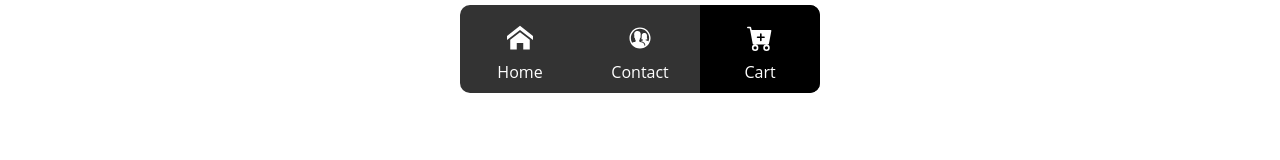
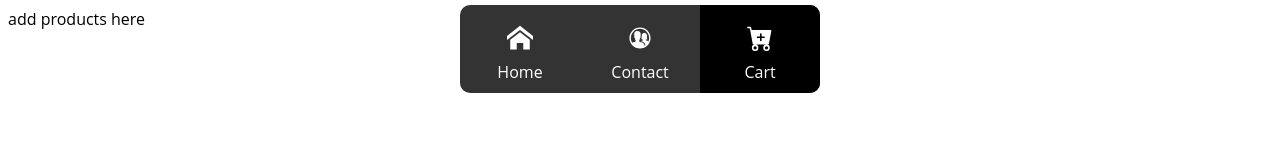
Before and after one commit to AugustWahlberg/JS-frameworks-react-ca, a React (Create React App) app: page /cart in a window 1280 px wide. Shown: the top 160 px of the page. Built offline with nearby package versions, Linux system fonts and the light colour scheme.

Commit message:
Added Cart site template

```diff
--- a/src/App.js
+++ b/src/App.js
@@ -4,6 +4,7 @@
 import { Route, Routes } from "react-router-dom";
 import { Product } from "./pages/Product";
 import { Layout } from "./components/Layout";
+import { Cart } from "./pages/Cart";
 
 function App() {
   return (
@@ -14,6 +15,7 @@
             <Route path="/home" element={<Home />} />
             <Route path="/contact" element={<Contact />} />
             <Route path="/product/:id" element={<Product />} />
+            <Route path="/cart" element={<Cart />} />
           </Routes>
         </div>
       </Layout>
--- /dev/null
+++ b/src/pages/Cart.jsx
@@ -0,0 +1,5 @@
+export function Cart () {
+  return`
+  add products here
+  `
+}
```
